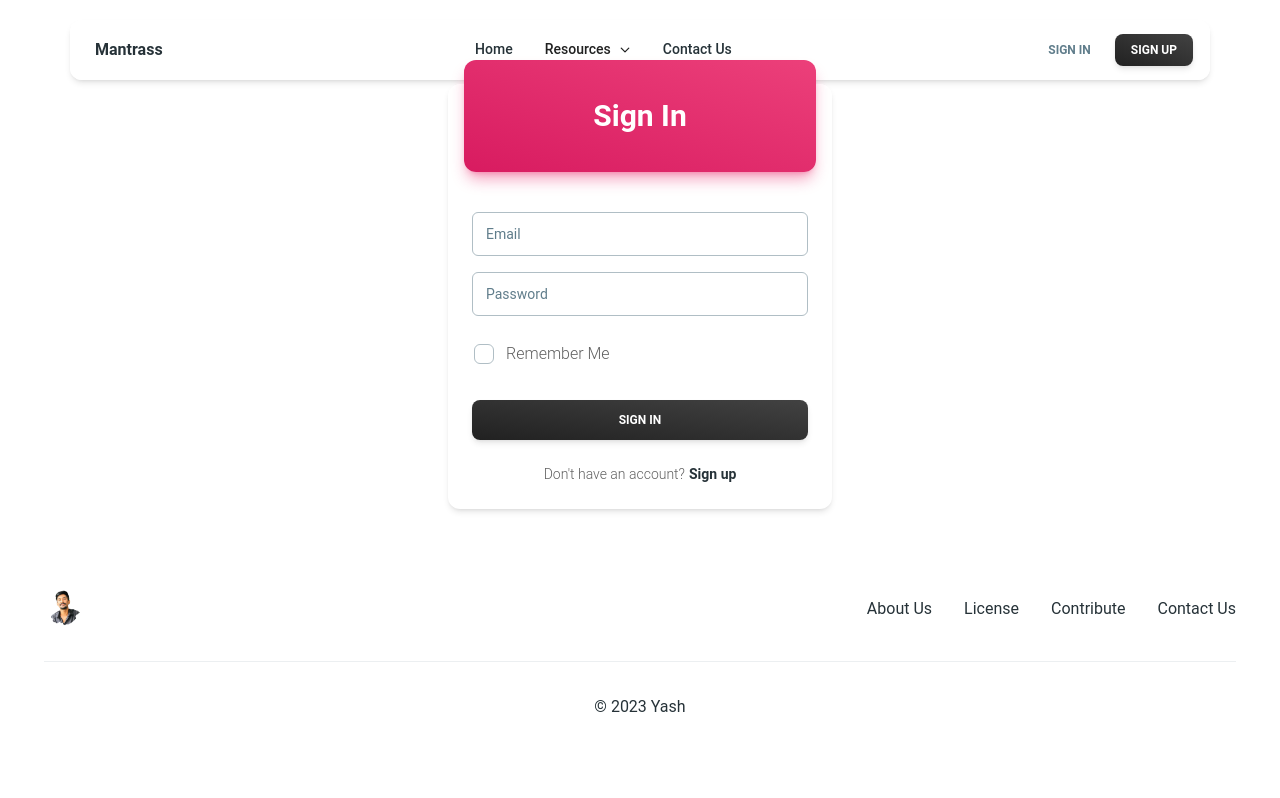
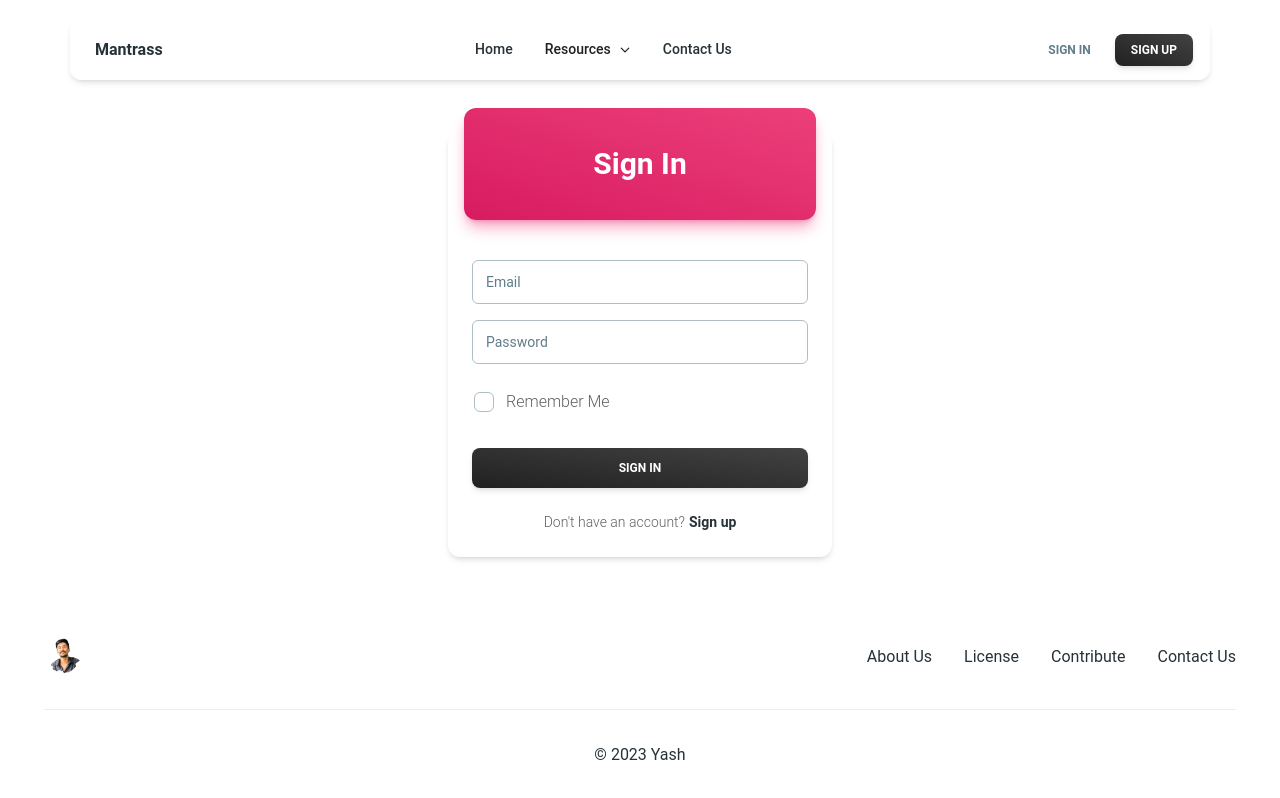
Before and after one commit to RangaDM/my_blog_web, a React (Create React App) app in the folder frontend/: page /login in a window 1280 px wide. Built offline with nearby package versions, Linux system fonts and the light colour scheme.

Commit message:
fix login page

```diff
--- a/frontend/src/components/pages/Login/Login.jsx
+++ b/frontend/src/components/pages/Login/Login.jsx
@@ -12,7 +12,7 @@ import {
 
 const Login = () => {
   return (
-    <div className="mx-auto justify-center max-w-screen-md pt-15 flex pb-12">
+    <div className="mx-auto justify-center max-w-screen-md pt-12 flex pb-12">
       <Card className="w-96">
         <CardHeader
           variant="gradient"
```
